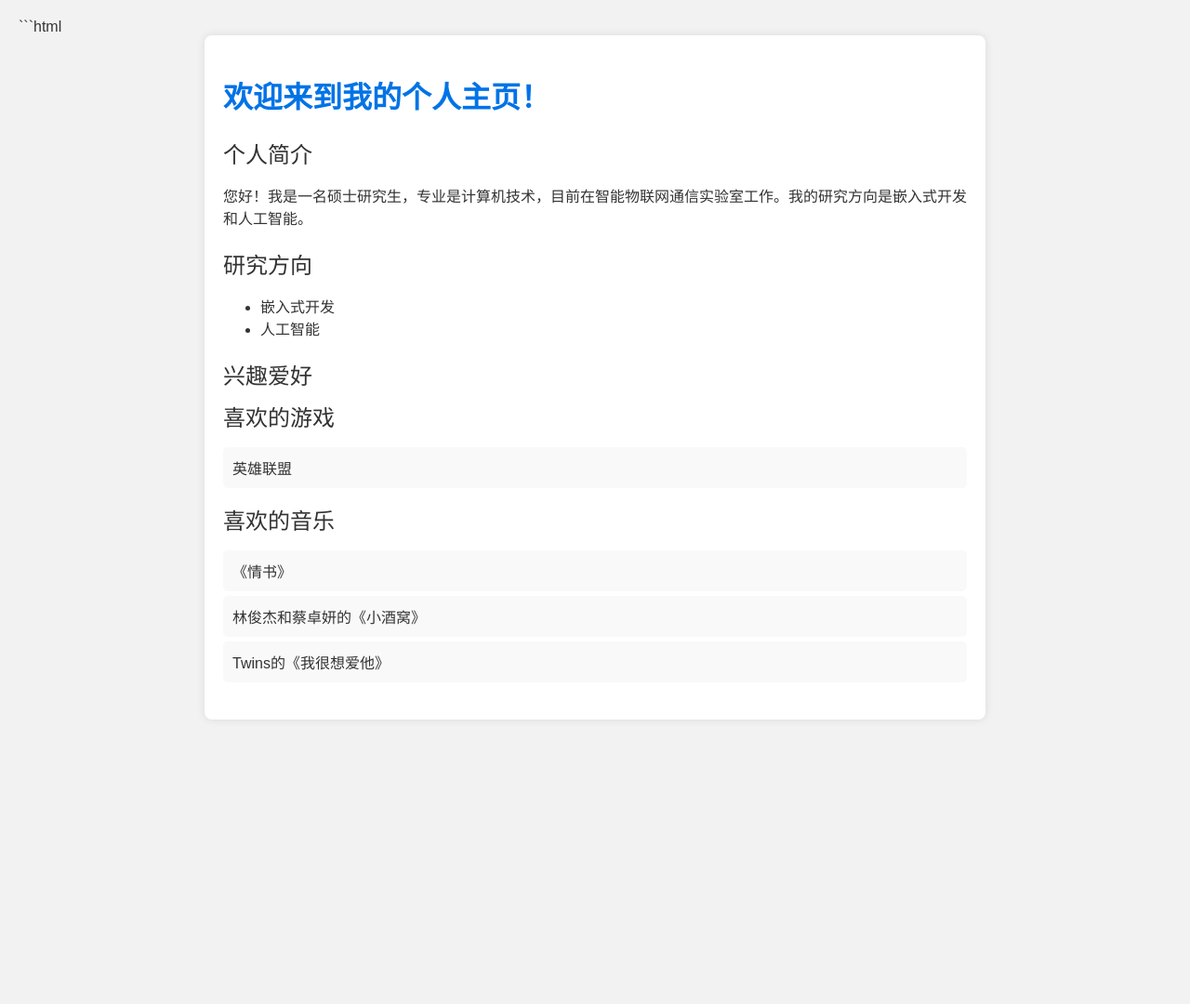
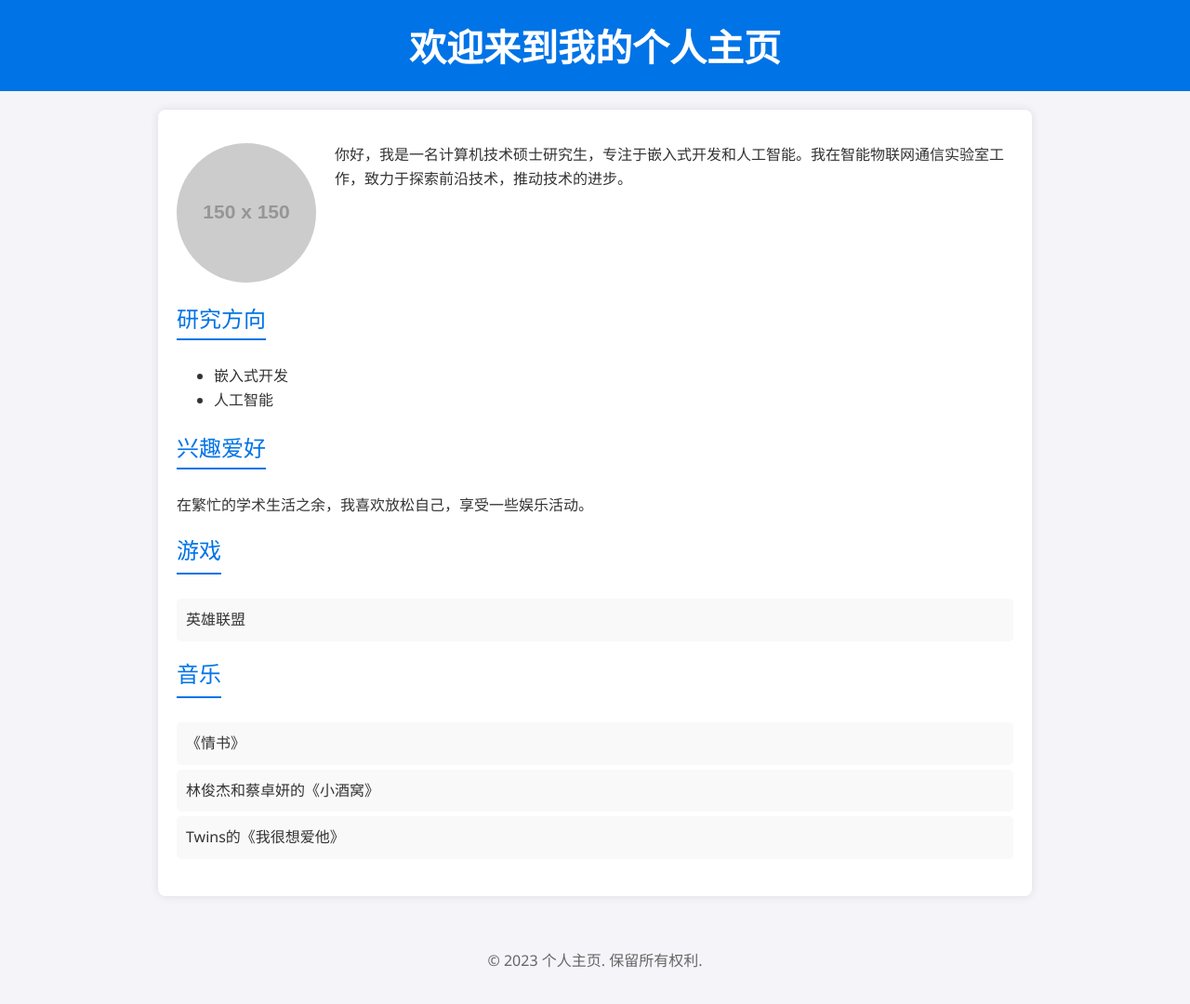
Before and after one commit to lyxlx33/lyxlx33.github.io, a Jekyll site: the page index.html, which Jekyll copies as it is, in a window 1280 px wide. Shown: the whole page at 93% size. Built offline with Jekyll 4.4.1, drawn with Linux system fonts in a browser that asks for light colours; before the commit the page ends 900 px from its top, so only the background shows below that.

Commit message:
Update index.html

````diff
--- a/index.html
+++ b/index.html
@@ -1,4 +1,3 @@
-```html
 <!DOCTYPE html>
 <html lang="zh-CN">
 <head>
@@ -7,22 +6,29 @@
     <title>个人主页</title>
     <style>
         body {
-            font-family: Arial, sans-serif;
-            background-color: #f2f2f2;
+            font-family: 'Segoe UI', Tahoma, Geneva, Verdana, sans-serif;
+            background-color: #f4f4f9;
             color: #333;
             margin: 0;
-            padding: 20px;
+            padding: 0;
+        }
+        .header {
+            background-color: #0073e6;
+            color: #fff;
+            padding: 20px 0;
+            text-align: center;
+        }
+        .header h1 {
+            margin: 0;
+            font-size: 2.5em;
         }
         .container {
-            max-width: 800px;
-            margin: auto;
+            max-width: 900px;
+            margin: 20px auto;
             background: #fff;
             padding: 20px;
             border-radius: 8px;
             box-shadow: 0 0 10px rgba(0, 0, 0, 0.1);
-        }
-        h1, h2 {
-            color: #0073e6;
         }
         .section {
             margin-bottom: 20px;
@@ -30,9 +36,27 @@
         .section-title {
             font-size: 1.5em;
             margin-bottom: 10px;
+            color: #0073e6;
+            border-bottom: 2px solid #0073e6;
+            display: inline-block;
+            padding-bottom: 5px;
         }
         .section-content {
             font-size: 1em;
+            line-height: 1.6;
+        }
+        .profile-pic {
+            float: left;
+            margin-right: 20px;
+            border-radius: 50%;
+            width: 150px;
+            height: 150px;
+            object-fit: cover;
+        }
+        .clearfix::after {
+            content: "";
+            display: table;
+            clear: both;
         }
         .music-list, .game-list {
             list-style-type: none;
@@ -44,15 +68,23 @@
             padding: 10px;
             border-radius: 5px;
         }
+        .footer {
+            text-align: center;
+            padding: 20px 0;
+            background-color: #f4f4f9;
+            color: #666;
+        }
     </style>
 </head>
 <body>
+    <div class="header">
+        <h1>欢迎来到我的个人主页</h1>
+    </div>
     <div class="container">
-        <h1>欢迎来到我的个人主页！</h1>
-        <div class="section">
-            <div class="section-title">个人简介</div>
+        <div class="section clearfix">
+            <img src="https://via.placeholder.com/150" alt="Profile Picture" class="profile-pic">
             <div class="section-content">
-                <p>您好！我是一名硕士研究生，专业是计算机技术，目前在智能物联网通信实验室工作。我的研究方向是嵌入式开发和人工智能。</p>
+                <p>你好，我是一名计算机技术硕士研究生，专注于嵌入式开发和人工智能。我在智能物联网通信实验室工作，致力于探索前沿技术，推动技术的进步。</p>
             </div>
         </div>
         <div class="section">
@@ -67,11 +99,12 @@
         <div class="section">
             <div class="section-title">兴趣爱好</div>
             <div class="section-content">
-                <div class="section-title">喜欢的游戏</div>
+                <p>在繁忙的学术生活之余，我喜欢放松自己，享受一些娱乐活动。</p>
+                <div class="section-title">游戏</div>
                 <ul class="game-list">
                     <li>英雄联盟</li>
                 </ul>
-                <div class="section-title">喜欢的音乐</div>
+                <div class="section-title">音乐</div>
                 <ul class="music-list">
                     <li>《情书》</li>
                     <li>林俊杰和蔡卓妍的《小酒窝》</li>
@@ -80,5 +113,8 @@
             </div>
         </div>
     </div>
+    <div class="footer">
+        <p>&copy; 2023 个人主页. 保留所有权利.</p>
+    </div>
 </body>
 </html>
````
